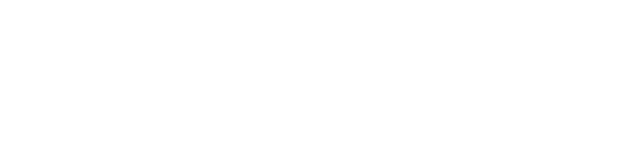
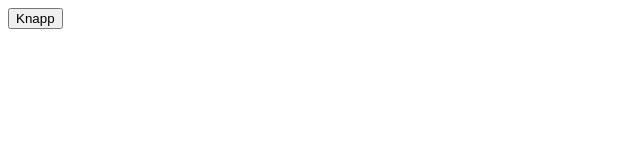
Before and after one commit to EliasBWGarcia/BarFinder, a plain HTML site: page index.html in a window 1280 px wide. Shown: the whole page, without its empty margins (0-640 px from the left). Drawn offline with Linux system fonts and the light colour scheme.

Commit message:
added btn

```diff
--- a/index.html
+++ b/index.html
@@ -7,5 +7,6 @@
 </head>
 <body>
 
+<button>Knapp</button>
 </body>
 </html>
```
